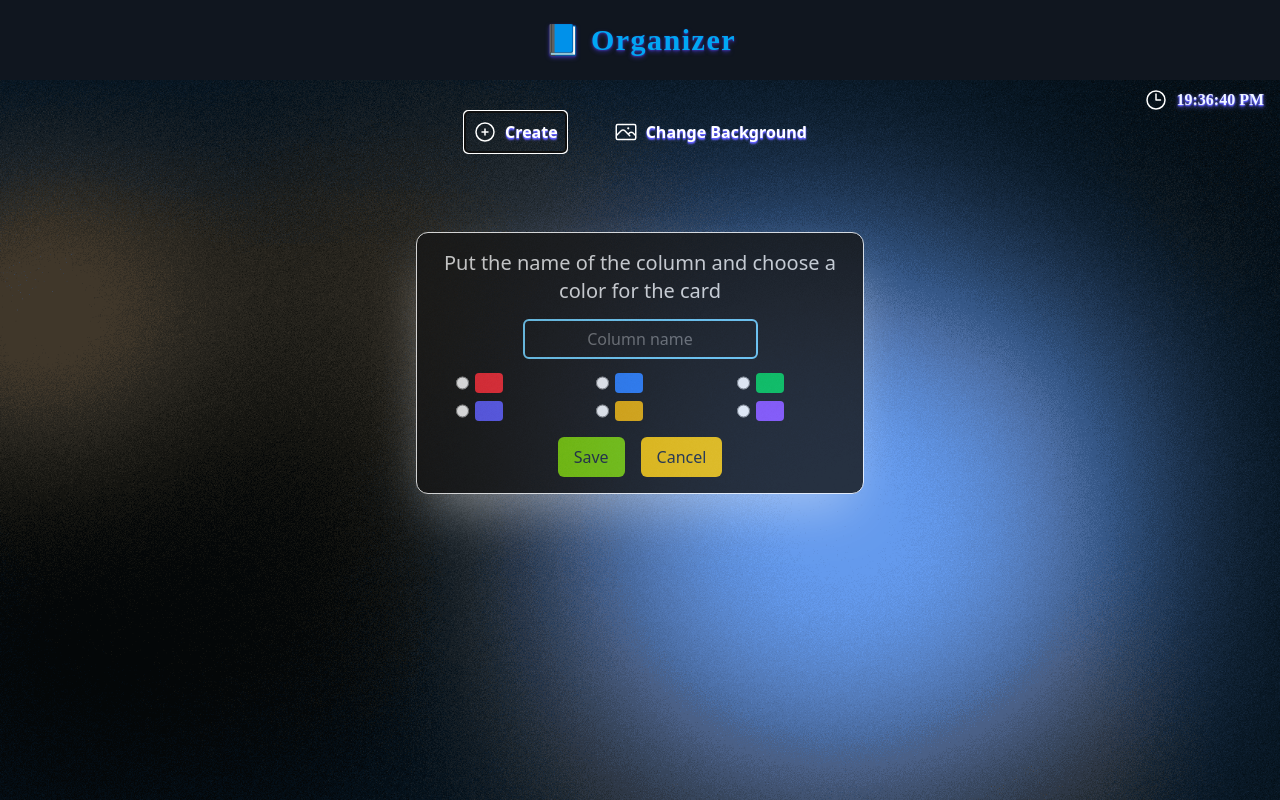
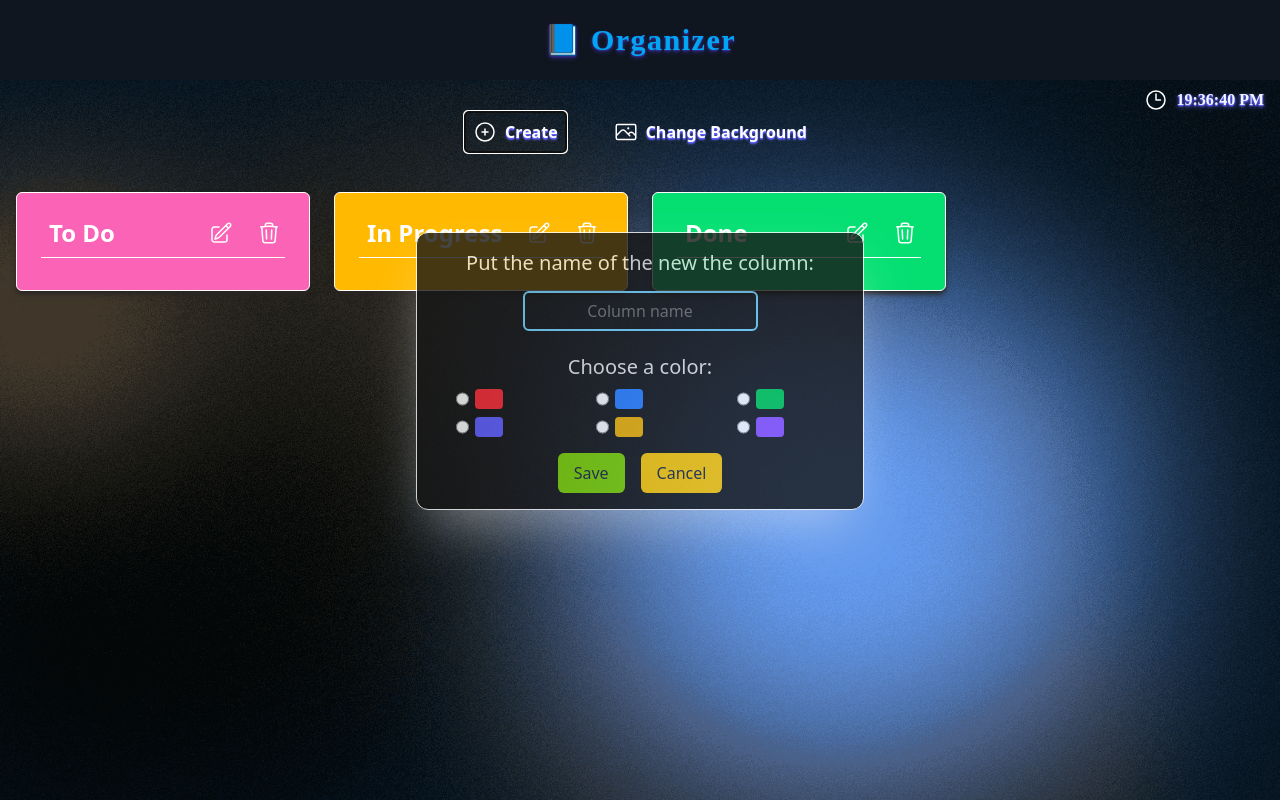
Before and after one commit to carlosfrontend/organizer, a React (Vite) app: page / in a window 1280 px wide. Both pictures are taken after a click on the button "Create". Built offline with nearby package versions, Linux system fonts and the light colour scheme; what @midudev/tailwind-animations would draw is missing.

Commit message:
feat: implement editable column titles with save functionality and add color selection in dialog

```diff
--- a/src/App.jsx
+++ b/src/App.jsx
@@ -13,9 +13,32 @@ import { createId } from "./utils/createId";
 
 function App() {
   const buttonRef = useRef(null);
+  const columnNameRef = useRef(null);
   const [isCLicked, setIsClicked] = useState(false);
   const [currentBackground, setCurrentBackground] = useState(BACKGROUNDS[0]);
-  const [columns, setColumns] = useState([]);
+  const [columns, setColumns] = useState([
+    {
+      id: createId(),
+      title: "To Do",
+      tasks: [],
+      bgColor: "bg-pink-400",
+      isEditable: false,
+    },
+    {
+      id: createId(),
+      title: "In Progress",
+      tasks: [],
+      bgColor: "bg-amber-400",
+      isEditable: false,
+    },
+    {
+      id: createId(),
+      title: "Done",
+      tasks: [],
+      bgColor: "bg-green-400",
+      isEditable: false,
+    },
+  ]);
 
   const id = createId();
 
@@ -27,6 +50,13 @@ function App() {
   useEffect(() => {
     buttonRef.current.focus();
   }, []);
+
+  useEffect(() => {
+    const currentEditableColumn = columns.find((column) => column.isEditable);
+    if (currentEditableColumn) {
+      columnNameRef.current.focus();
+    }
+  }, [columns]);
 
   const handleChangeBackground = () => {
     let currentPosition = BACKGROUNDS.indexOf(currentBackground);
@@ -54,7 +84,7 @@ function App() {
     const bgColor = formData.get("bgColor");
     setColumns((prevColumns) => [
       ...prevColumns,
-      { id: id, title: name, tasks: [], bgColor },
+      { id: id, title: name, tasks: [], bgColor, isEditable: false },
     ]);
     setIsClicked(false);
   };
@@ -67,6 +97,39 @@ function App() {
     setTimeout(() => {
       setColumns(newColumns);
     }, 200);
+  };
+
+  const handleEditColumn = (event, columnId) => {
+    const column = event.target.closest("section");
+    const title = column.querySelector("input");
+    title.focus();
+    const newColumns = columns.map((column) => {
+      if (column.id === columnId) {
+        return { ...column, isEditable: true };
+      }
+      return column;
+    });
+    setColumns(newColumns);
+  };
+
+  const handleColumnNameChange = (event, columnId) => {
+    const newColumns = columns.map((column) => {
+      if (column.id === columnId) {
+        return { ...column, title: event.target.value };
+      }
+      return column;
+    });
+    setColumns(newColumns);
+  };
+
+  const saveNewColumnName = (event, columnId) => {
+    const newColumns = columns.map((column) => {
+      if (column.id === columnId) {
+        return { ...column, isEditable: false };
+      }
+      return column;
+    });
+    setColumns(newColumns);
   };
 
   return (
@@ -97,6 +160,10 @@ function App() {
               key={column.id}
               column={column}
               handleDeleteColumn={handleDeleteColumn}
+              handleEditColumn={handleEditColumn}
+              handleColumnNameChange={handleColumnNameChange}
+              saveNewColumnName={saveNewColumnName}
+              columnNameRef={columnNameRef}
             />
           ))}
         </Grid>
--- a/src/components/Column.jsx
+++ b/src/components/Column.jsx
@@ -1,20 +1,39 @@
 import { DeleteIcon } from "./icons/DeleteIcon";
 import { EditIcon } from "./icons/EditIcon";
+import { SaveIcon } from "./icons/SaveIcon";
 
-export const Column = ({ column, handleDeleteColumn }) => {
+export const Column = ({
+  column,
+  handleDeleteColumn,
+  handleEditColumn,
+  handleColumnNameChange,
+  saveNewColumnName,
+  columnNameRef,
+}) => {
   return (
     <section
       className={`flex flex-col items-start justify-center gap-4 rounded-md border-1 border-white px-6 py-4 shadow-md shadow-stone-800 ${column.bgColor} animate-fade-in-up animate-duration-fast`}
     >
       <header className="flex w-full items-center justify-between border-b-1 border-white text-2xl font-bold">
         <div>
-          <h3 className="inline-block w-full p-2 break-words text-white antialiased">
-            {column.title}
-          </h3>
+          <input
+            className="inline-block w-full p-2 break-words text-white antialiased"
+            value={column.title}
+            disabled={!column.isEditable}
+            onChange={(event) => handleColumnNameChange(event, column.id)}
+            ref={columnNameRef}
+          />
         </div>
         <div className="flex gap-4">
-          <button className="flex h-8 w-8 cursor-pointer items-center justify-center p-1 transition-all ease-in-out hover:scale-105 hover:rounded hover:outline-1 hover:outline-black">
-            <EditIcon />
+          <button
+            className="flex h-8 w-8 cursor-pointer items-center justify-center p-1 transition-all ease-in-out hover:scale-105 hover:rounded hover:outline-1 hover:outline-black"
+            onClick={
+              column.isEditable
+                ? (event) => saveNewColumnName(event, column.id)
+                : (event) => handleEditColumn(event, column.id)
+            }
+          >
+            {!column.isEditable ? <EditIcon /> : <SaveIcon />}
           </button>
           <button
             onClick={(event) => handleDeleteColumn(event, column.id)}
--- a/src/components/Dialog.jsx
+++ b/src/components/Dialog.jsx
@@ -10,7 +10,7 @@ export const Dialog = ({ hadleCancellDialog, handleSubmitDialog }) => {
         className="flex h-full w-full flex-col items-center justify-center p-4"
       >
         <h2 className="text-center text-xl font-medium text-white/90">
-          Put the name of the column and choose a color for the card
+          Put the name of the new the column:
         </h2>
         <input
           required
@@ -20,6 +20,9 @@ export const Dialog = ({ hadleCancellDialog, handleSubmitDialog }) => {
           placeholder="Column name"
           name="name"
         />
+        <h2 className="py-2 text-center text-xl font-medium text-white/90">
+          Choose a color:
+        </h2>
         <div className="place-content-centerj grid w-full grid-cols-3 gap-2">
           <div className="flex gap-1.5 justify-self-center pr-10">
             <input
--- /dev/null
+++ b/src/components/icons/SaveIcon.jsx
@@ -0,0 +1,17 @@
+export const SaveIcon = () => {
+  return (
+    <svg
+      viewBox="0 0 24 24"
+      fill="none"
+      stroke="#ffffff"
+      strokeWidth="2"
+      strokeLinecap="round"
+      strokeLinejoin="round"
+      className="size-6"
+    >
+      <path d="M15.2 3a2 2 0 0 1 1.4.6l3.8 3.8a2 2 0 0 1 .6 1.4V19a2 2 0 0 1-2 2H5a2 2 0 0 1-2-2V5a2 2 0 0 1 2-2z" />
+      <path d="M17 21v-7a1 1 0 0 0-1-1H8a1 1 0 0 0-1 1v7" />
+      <path d="M7 3v4a1 1 0 0 0 1 1h7" />
+    </svg>
+  );
+};
```
